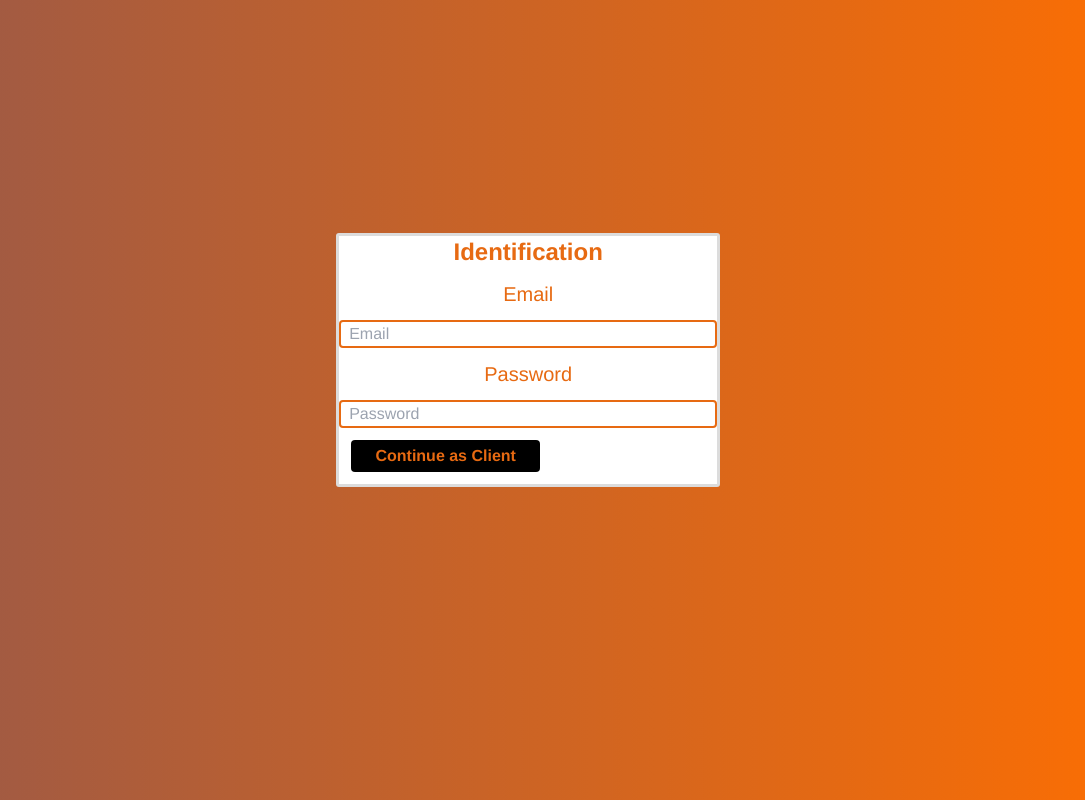
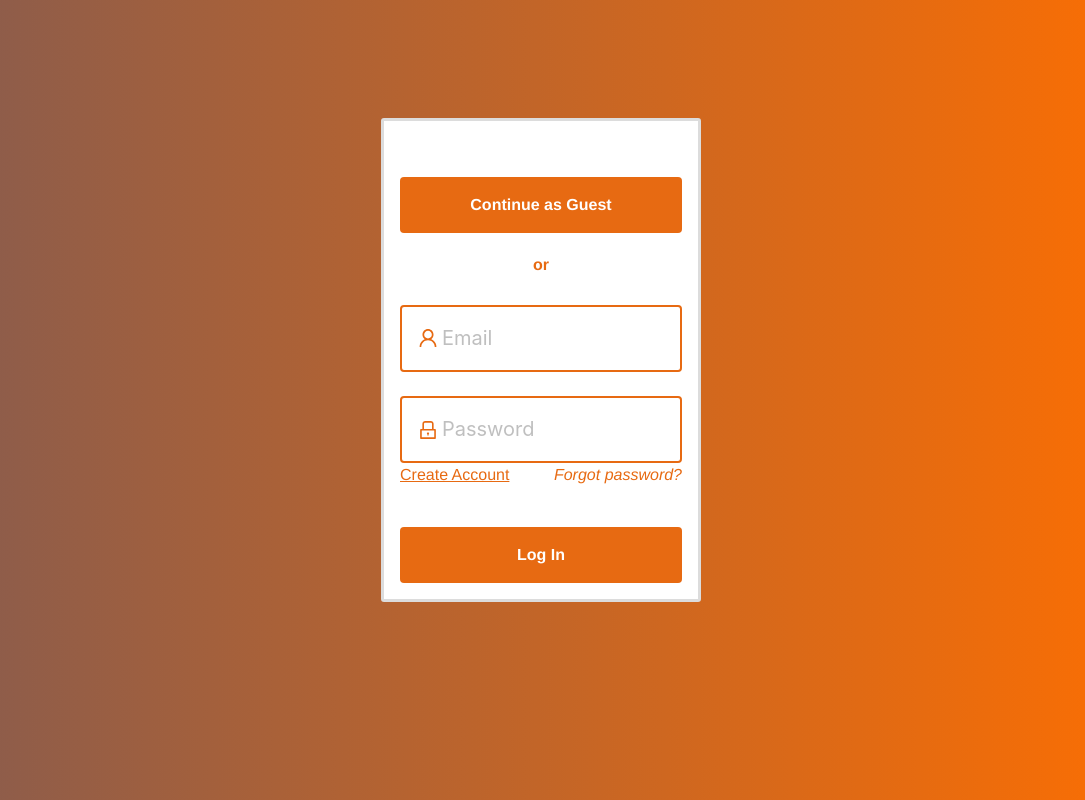
Before and after one commit to dan1ellac1/souvlaki-bros, a React (Create React App) app: page /login in a window 1280 px wide. Shown: the whole page, without its empty margins (99-1184 px from the left). Built offline with nearby package versions, Linux system fonts and the light colour scheme; no server answers.

Commit message:
login user starts now

```diff
--- a/src/components/Login.js
+++ b/src/components/Login.js
@@ -1,6 +1,9 @@
 import React from 'react'
 import styles from  "./login.module.css"
 import {Link} from "react-router-dom"
+import Input from 'antd/es/input/Input'
+import { UserOutlined, LockOutlined } from '@ant-design/icons'
+
 
 export const Login = () => {
   return (
@@ -8,14 +11,20 @@ export const Login = () => {
       <div className={styles.loginManeuvers}>
         <div></div>
         <div className={`${styles.loginSquare}`}>
-          <h1 className='text-2xl font-bold'>Identification</h1>
-          <form className='flex flex-col'>
-            <label className='m-3 text-xl '>Email</label>
-            <input className='border-[2px] text-black pl-2 rounded border-[#e76a12]' type="text" placeholder='Email'/>
-            <label className='m-3 text-xl '>Password</label>
-            <input className='border-[2px] text-black pl-2 rounded border-[#e76a12]' type="text" placeholder='Password' />
+          <form className='flex flex-col m-4'>
+            <Link className='mt-10 bg-[#e76a12] p-4 font-bold text-white rounded border-[#dcdcdc]' to='/'>Continue as Guest</Link>
 
-            <Link className='m-3 bg-black w-[50%] p-1 font-bold rounded' to='/'>Continue as Client</Link>
+            <h1 className='p-5 font-bold'>or</h1>
+            <Input className=' border-[2px] mt-2  text-black p-4  mr-2 rounded border-[#e76a12] text-xl'  type="text" prefix={<UserOutlined style={{ fontSize: "20px", color: "#e76a12" }} />} placeholder="Email"/>
+            <br/>
+            <Input className=' border-[2px] text-black p-4  mr-2 rounded border-[#e76a12] text-xl'  type="password" prefix={<LockOutlined style={{ fontSize: "20px", color: "#e76a12" }} />} placeholder="Password"/>
+            <div className='flex justify-between'>
+            <Link className='underline'>Create Account</Link>
+            <Link className='italic'>Forgot password?</Link>
+            </div>
+
+
+            <Link className='mt-10 bg-[#e76a12] p-4 font-bold text-white rounded border-[#dcdcdc]' to='/'>Log In</Link>
           </form>
         </div>
         <div></div>
--- a/src/components/login.module.css
+++ b/src/components/login.module.css
@@ -1,8 +1,8 @@
 .loginDiv{
     margin: 0;
     min-height: 100vh;
-    background: #751900;
-  background: linear-gradient(90deg, rgba(117, 25, 0, 0.72) 0%, rgba(255, 111, 0, 1) 100%);
+    background: #914600;
+  background: linear-gradient(90deg, rgba(87, 28, 12, 0.72) 0%, rgb(255, 111, 0) 100%);
   }
 
 .loginManeuvers{
@@ -19,6 +19,6 @@
   border-radius: 3px;
     text-align: center;
     background-color: white;
-    width: 30%;
-    margin-left: 34%;
+    width: 25%;
+    margin-left: 37.5%;
 }
```
